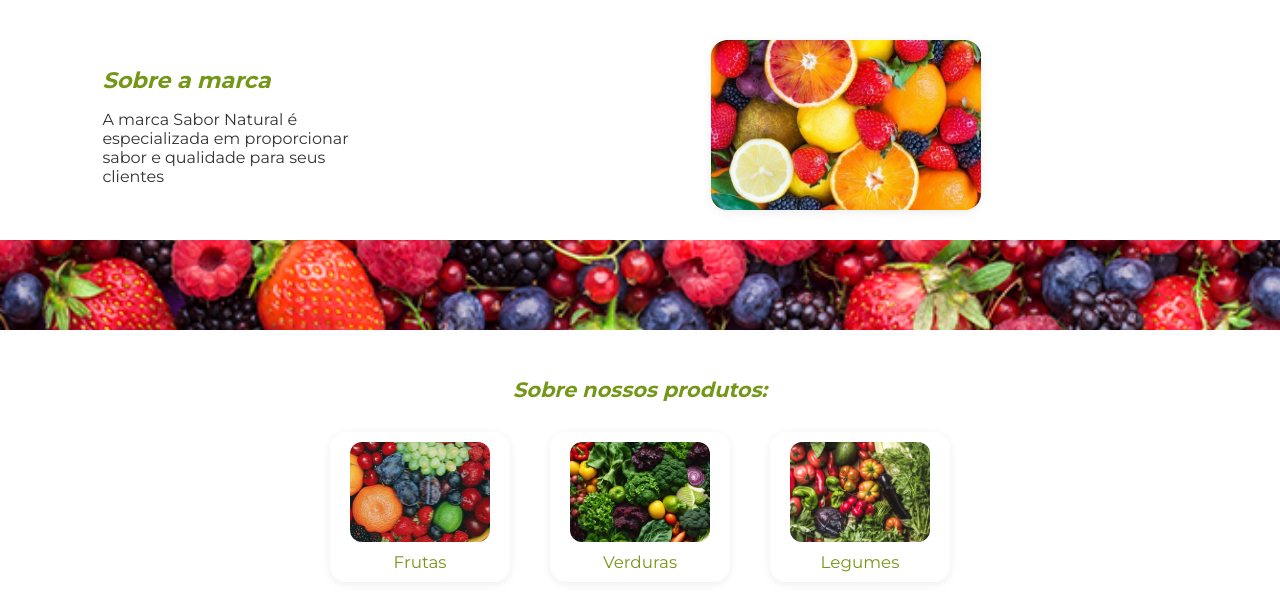
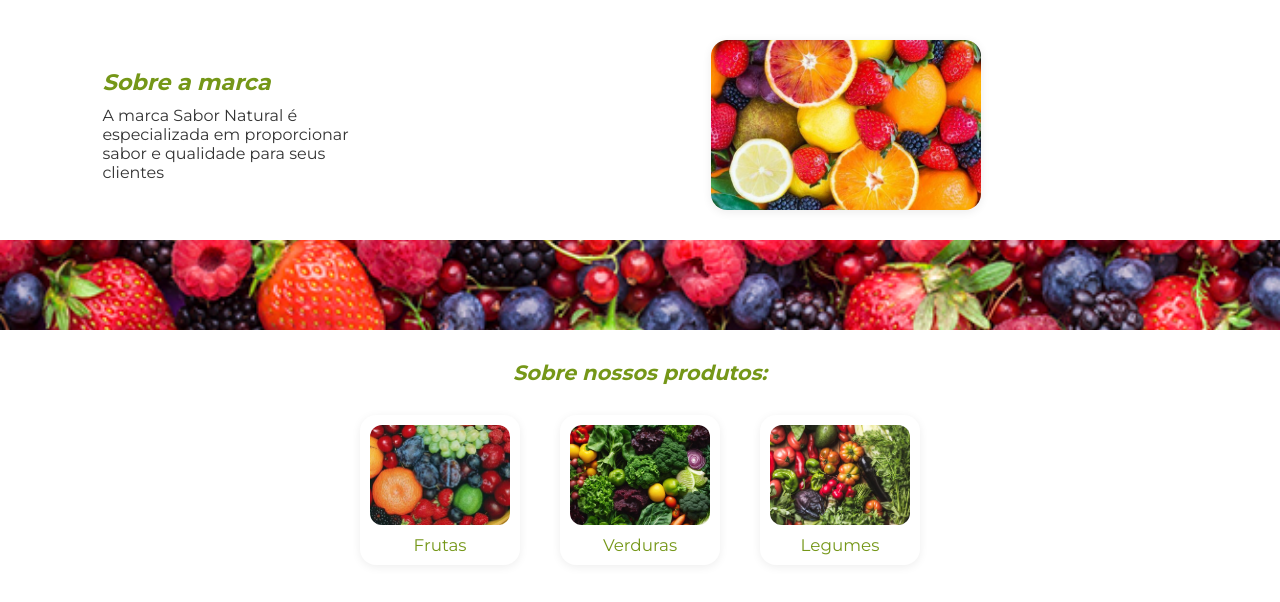
Before and after one commit to LuanaRibeiro1206/Sabor-Natural, a plain HTML site: page index.html in a window 1280 px wide. Shown: the part 310-912 px from the top of the page. Drawn offline with Linux system fonts and the light colour scheme.

Commit message:
Add files via upload

```diff
--- a/style.css
+++ b/style.css
@@ -1,3 +1,10 @@
+   * {
+    margin: 0;
+    padding: 0;
+    box-sizing: border-box;
+
+}
+
    body {
        margin: 0;
        font-family: 'Montserrat', Arial, sans-serif;
@@ -193,7 +200,7 @@
 
 
    .footer-instagram {
-       color: #7b8a3a;
+       color: #ffffff;
        font-size: 1rem;
        display: flex;
        align-items: center;
```
